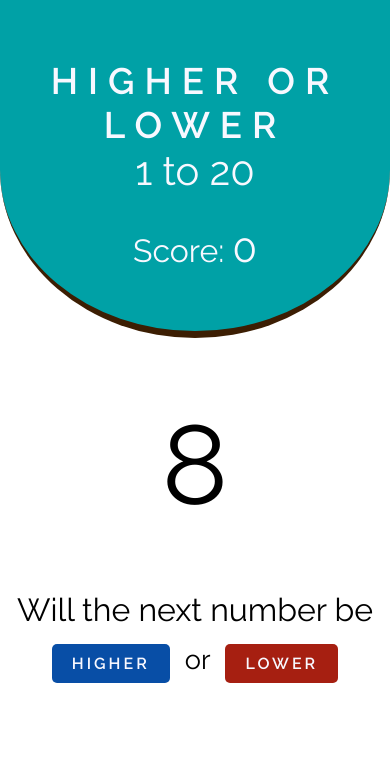
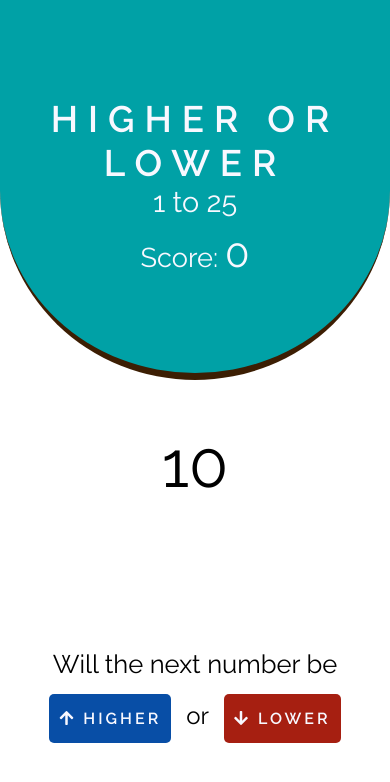
Before and after one commit to jxsanchez/fvhcc-activities, a React (Create React App) app: page /higherorlower in a window 390 px wide. Shown: the top 782 px of the page. Built offline with nearby package versions, Linux system fonts and the light colour scheme; what smooth-scroll would draw is missing.

Commit message:
update mobile styles for higher or lower

```diff
--- a/public/index.html
+++ b/public/index.html
@@ -6,9 +6,10 @@
     <meta name="viewport" content="width=device-width, initial-scale=1" />
     <meta name="theme-color" content="#000000" />
     <meta
-      name="description"
-      content="Web site created using create-react-app"
+      name="FVHCC Activities"
+      content="Games to stimulate the mind"
     />
+    <link rel="stylesheet" href="https://cdnjs.cloudflare.com/ajax/libs/font-awesome/5.15.3/css/all.min.css" integrity="sha512-iBBXm8fW90+nuLcSKlbmrPcLa0OT92xO1BIsZ+ywDWZCvqsWgccV3gFoRBv0z+8dLJgyAHIhR35VZc2oM/gI1w==" crossorigin="anonymous" referrerpolicy="no-referrer" />
     <!--
       manifest.json provides metadata used when your web app is installed on a
       user's mobile device or desktop. See https://developers.google.com/web/fundamentals/web-app-manifest/
@@ -24,6 +25,7 @@
       Learn how to configure a non-root public URL by running `npm run build`.
     -->
   </head>
+
 
   <title>FVHCC Games - Games to stimulate the mind</title>
 
--- a/src/components/routes/HigherOrLower.js
+++ b/src/components/routes/HigherOrLower.js
@@ -1,11 +1,12 @@
 import React from 'react';
+import { Link } from 'react-router-dom';
 
 import Button from '../Button';
 import GameHeader from '../GameHeader';
 import GameArea from '../GameArea';
 import OptionArea from '../OptionArea';
 
-const highestNum = 20;
+const highestNum = 25;
 
 const getRandomNum = (highestNum) => {
     return Math.floor(Math.random() * highestNum + 1);
@@ -19,12 +20,19 @@ class HigherOrLower extends React.Component {
         gameOver: false
     };
 
+    componentDidMount() {
+        document.title = 'Higher or Lower | FVHCC Activities';
+    }
+
     onOptionClicked = (event) => {
+        // value can be higher or lower
         const value = event.target.value;
 
-        if(value === 'higher' && this.state.currentNum < this.state.nextNum) {
+        console.log(value);
+
+        if(value === 'higher' && this.state.currentNum <= this.state.nextNum) {
             this.setState({score: (this.state.score + 1)});
-        } else if(value === 'lower' && this.state.currentNum > this.state.nextNum) {
+        } else if(value === 'lower' && this.state.currentNum >= this.state.nextNum) {
             this.setState({score: (this.state.score + 1)});
         } else {
             this.setState({gameOver: true});
@@ -71,13 +79,21 @@ class HigherOrLower extends React.Component {
                     {!this.state.gameOver ?
                         <div>
                             <p class='message'>Will the next number be</p>
-                                <button className='button higher' onClick={e => this.onOptionClicked(e)} value='higher'>Higher</button>
-                                <span>or</span>
-                                <button className='button lower' onClick={e => this.onOptionClicked(e)} value='lower'>Lower</button>
+                                <button className='button higher' onClick={e => this.onOptionClicked(e)} value='higher'>
+                                    <i class="fas fa-arrow-up"></i> Higher
+                                </button>
+
+                                <span className='or-span'>or</span>
+
+                                <button className='button lower' onClick={e => this.onOptionClicked(e)} value='lower'>
+                                    <i class="fas fa-arrow-down"></i> Lower
+                                </button>
                         </div> :
                         <div>
-                            <p class='message'>The next number was <span className='big-num'>{this.state.nextNum}</span></p>
-                            <button className='button' onClick={this.playAgain}>Play Again</button>
+                            <p class='message'>The next number was <span className='big-num'>{this.state.currentNum}</span></p>
+
+                            <button className='button button-outline-blue' onClick={this.playAgain}>Play Again</button>
+                            <Link className='button button-outline-red' to='/'>Exit</Link>
                         </div>
                     }
                 </OptionArea>
--- a/src/css/_higherorlower.scss
+++ b/src/css/_higherorlower.scss
@@ -34,7 +34,7 @@
       margin-bottom: 15px;
     }
 
-    span {
+    .or-span {
       font-size: 1.7rem;
     }
 
@@ -42,6 +42,14 @@
       font-size: 1rem;
       border: none;
       margin: 0 15px;
+    }
+
+    .button-outline-red {
+      border: 3px solid $primaryRed !important;
+    }
+
+    .button-outline-blue {
+      border: 3px solid $primaryBlue !important;
     }
 
     .button.higher {
@@ -52,4 +60,91 @@
       background: #a61f11;
     }
   }
+
+  @include media("<=phone") {
+    .game-info-container {
+      height: 35%;
+
+      .num-range {
+        font-size: 2rem;
+        margin-bottom: 15px;
+      }
+
+      .score-container {
+        font-size: 1.8rem;
+      }
+    }
+
+    .game-area {
+      height: 30%;
+      .current-num {
+        font-size: 7.5rem;
+      }
+    }
+
+    .option-area {
+      height: 35%;
+
+      .message {
+        font-size: 1.7rem;
+        margin-bottom: 15px;
+      }
+
+      .or-span {
+        font-size: 1.9rem;
+      }
+
+      .button {
+        padding: 20px;
+      }
+    }
+  }
+
+  @include media("<=phoneLandscape") {
+    .game-info-container {
+      height: 45%;
+
+      .num-range {
+        font-size: 1.8rem;
+        margin-bottom: 10px;
+      }
+
+      .score-container {
+        font-size: 1.7rem;
+      }
+    }
+
+    .game-area {
+      height: 20%;
+      .current-num {
+        font-size: 4rem;
+      }
+    }
+
+    .option-area {
+      height: 35%;
+      justify-content: center;
+
+      .message {
+        font-size: 1.6rem;
+        margin-bottom: 15px;
+      }
+
+      .or-span {
+        font-size: 1.5rem;
+      }
+
+      .button {
+        padding: 15px 10px;
+      }
+    }
+
+    .button-outline-red {
+      border: 3px solid $primaryRed;
+    }
+
+    .button-outline-blue {
+      border: 3px solid $primaryBlue;
+    }
+  }
 }
--- a/src/css/style.css
+++ b/src/css/style.css
@@ -35,7 +35,6 @@
 
 .button-outline-red:hover {
   background: #e8041f;
-  border: 3px solid #e8041f;
   color: #f8f8ff;
 }
 
@@ -50,7 +49,6 @@
 
 .button-outline-blue:hover {
   background: #00255c;
-  border: 3px solid #00255c;
   color: #f8f8ff;
 }
 
@@ -721,7 +719,7 @@
   margin-bottom: 15px;
 }
 
-#higherorlower .option-area span {
+#higherorlower .option-area .or-span {
   font-size: 1.7rem;
 }
 
@@ -731,12 +729,93 @@
   margin: 0 15px;
 }
 
+#higherorlower .option-area .button-outline-red {
+  border: 3px solid #e8041f !important;
+}
+
+#higherorlower .option-area .button-outline-blue {
+  border: 3px solid #00255c !important;
+}
+
 #higherorlower .option-area .button.higher {
   background: #084ea6;
 }
 
 #higherorlower .option-area .button.lower {
   background: #a61f11;
+}
+
+@media (max-width: 425px) {
+  #higherorlower .game-info-container {
+    height: 35%;
+  }
+  #higherorlower .game-info-container .num-range {
+    font-size: 2rem;
+    margin-bottom: 15px;
+  }
+  #higherorlower .game-info-container .score-container {
+    font-size: 1.8rem;
+  }
+  #higherorlower .game-area {
+    height: 30%;
+  }
+  #higherorlower .game-area .current-num {
+    font-size: 7.5rem;
+  }
+  #higherorlower .option-area {
+    height: 35%;
+  }
+  #higherorlower .option-area .message {
+    font-size: 1.7rem;
+    margin-bottom: 15px;
+  }
+  #higherorlower .option-area .or-span {
+    font-size: 1.9rem;
+  }
+  #higherorlower .option-area .button {
+    padding: 20px;
+  }
+}
+
+@media (max-width: 926px) {
+  #higherorlower .game-info-container {
+    height: 45%;
+  }
+  #higherorlower .game-info-container .num-range {
+    font-size: 1.8rem;
+    margin-bottom: 10px;
+  }
+  #higherorlower .game-info-container .score-container {
+    font-size: 1.7rem;
+  }
+  #higherorlower .game-area {
+    height: 20%;
+  }
+  #higherorlower .game-area .current-num {
+    font-size: 4rem;
+  }
+  #higherorlower .option-area {
+    height: 35%;
+    -webkit-box-pack: center;
+        -ms-flex-pack: center;
+            justify-content: center;
+  }
+  #higherorlower .option-area .message {
+    font-size: 1.6rem;
+    margin-bottom: 15px;
+  }
+  #higherorlower .option-area .or-span {
+    font-size: 1.5rem;
+  }
+  #higherorlower .option-area .button {
+    padding: 15px 10px;
+  }
+  #higherorlower .button-outline-red {
+    border: 3px solid #e8041f;
+  }
+  #higherorlower .button-outline-blue {
+    border: 3px solid #00255c;
+  }
 }
 
 .footer {
```
Also changed, not shown: src/css/_button.scss (+2 -22 lines), src/css/_mixin.scss (+13 -0 lines), 1 other file (tests, documents, lock files or other folders).
